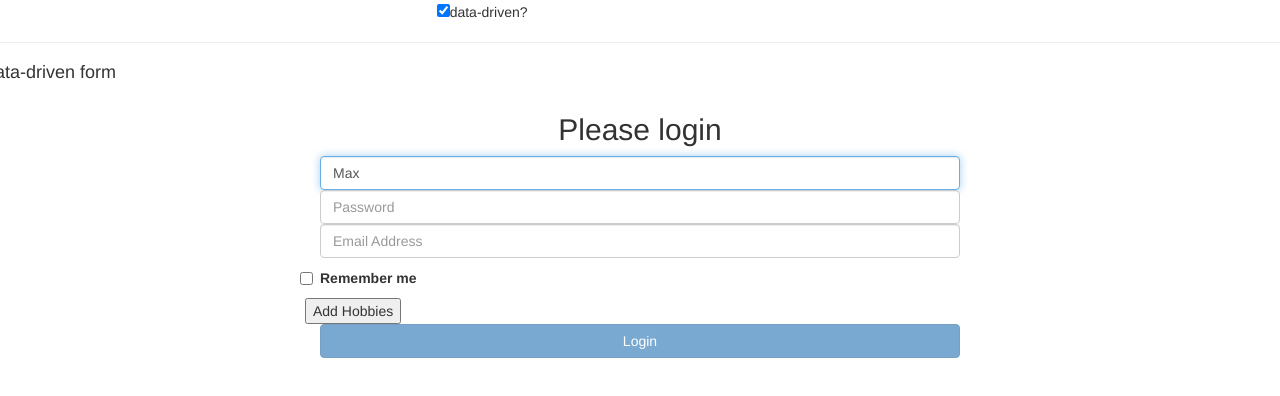
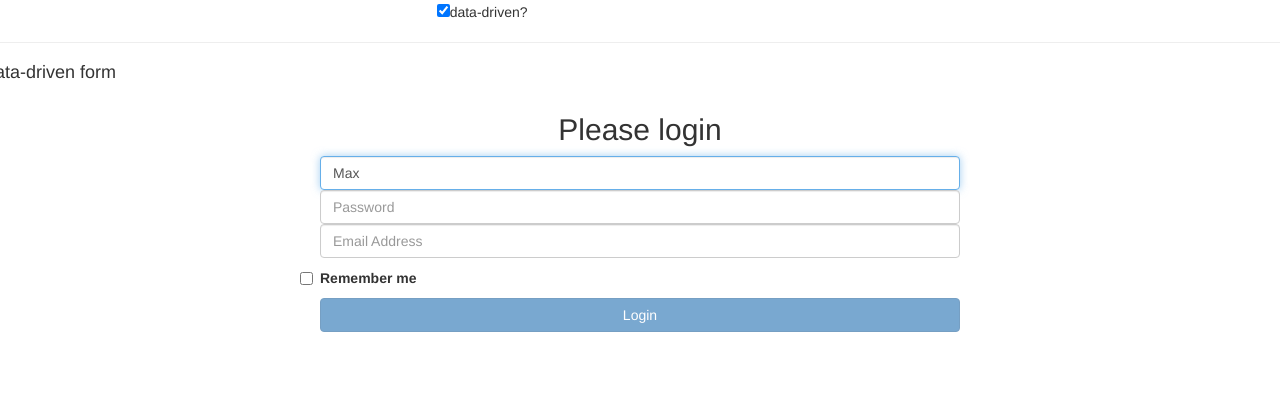
Before and after one commit to avilavate/ngForm, an Angular app in the folder ngForms/: page / in a window 1280 px wide. Shown: the top 396 px of the page. Built offline with nearby package versions, Linux system fonts and the light colour scheme.

Commit message:
Some cleanup.

```diff
--- a/ngForms/src/app/data-driven-form/data-driven-form.component.html
+++ b/ngForms/src/app/data-driven-form/data-driven-form.component.html
@@ -11,15 +11,6 @@
       <label class="checkbox" name=password>
         <input type="checkbox" value="remember-me" id="rememberMe" name="rememberMe" > Remember me
       </label>
-      <div class="row">
-        <div formArrayName="hobbies">
-          <div class="col-xs-3" *ngFor="let g of myForm.genders; let i=index">
-             <input [formControlName]="i" type="text">
-          </div>
-          <button (click)="addHobby()">Add Hobbies</button>
-        </div>
-        <div class="col-xs-p"></div>
-      </div>
       <button class="btn btn-primary btn-block" type="submit" name="submit" [disabled]="!myForm.valid">Login</button>
     </form>
   </div>
--- a/ngForms/src/app/data-driven-form/data-driven-form.component.ts
+++ b/ngForms/src/app/data-driven-form/data-driven-form.component.ts
@@ -15,7 +15,6 @@ export class DataDrivenFormComponent implements OnInit {
         'username': new FormControl('Max', Validators.required),
         'password': new FormControl('', Validators.required),
         'email': new FormControl('', [Validators.required, Validators.pattern(/^[a-zA-Z0-9.!#$%&’*+/=?^_`{|}~-]+@[a-zA-Z0-9-]+(?:\.[a-zA-Z0-9-]+)*$/)]),
-        'hobbies': new FormArray([new FormControl('M', Validators.required), new FormControl('F', Validators.required)])
       }
     )
   }
```
